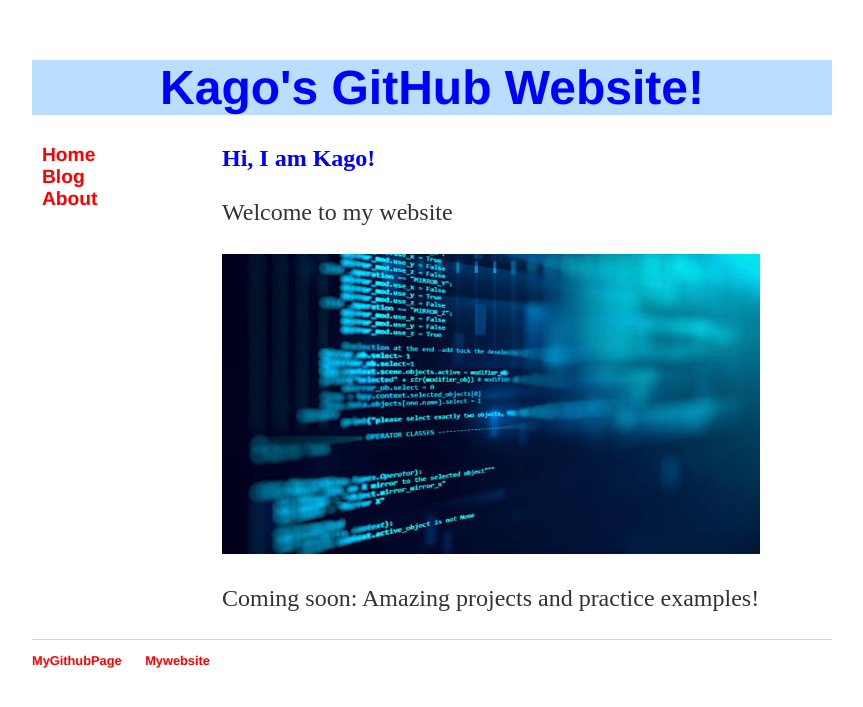
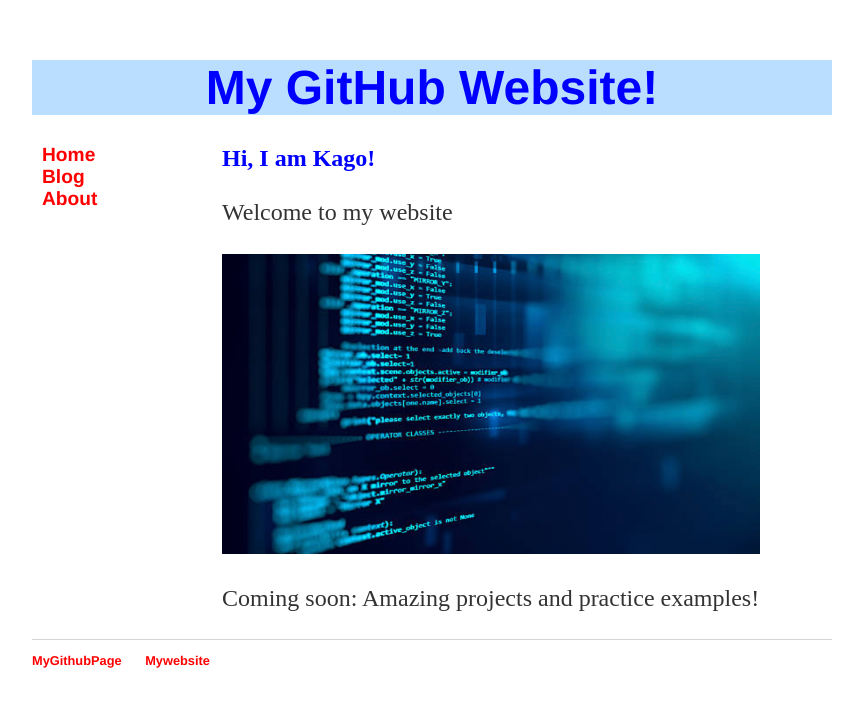
Before and after one commit to KagoPrezRantsho/KagoPrezRantsho.github.io, a Jekyll site: the page built from index.html, in a window 1280 px wide. Shown: the top 707 px of the page, without its empty margins (208-1071 px from the left). Built offline with Jekyll 4.4.1, drawn with Linux system fonts in a browser that asks for light colours.

Commit message:
Update default.html

```diff
--- a/_layouts/default.html
+++ b/_layouts/default.html
@@ -8,7 +8,7 @@
   <body>
  <div id="container">
   <div id="header">
-    <h1>Kago's GitHub Website!</h1>
+    <h1>My GitHub Website!</h1>
   </div>
   <div id="content">
     <div id="nav">
```
